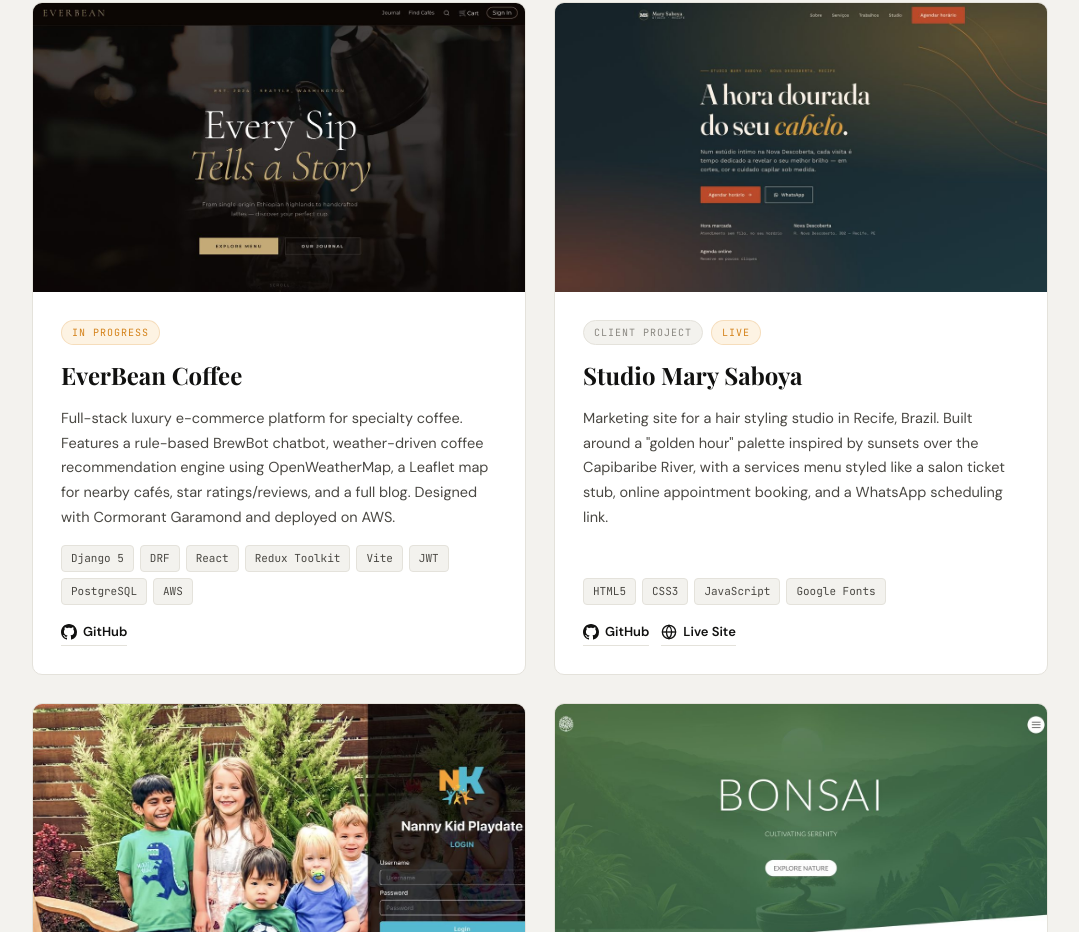
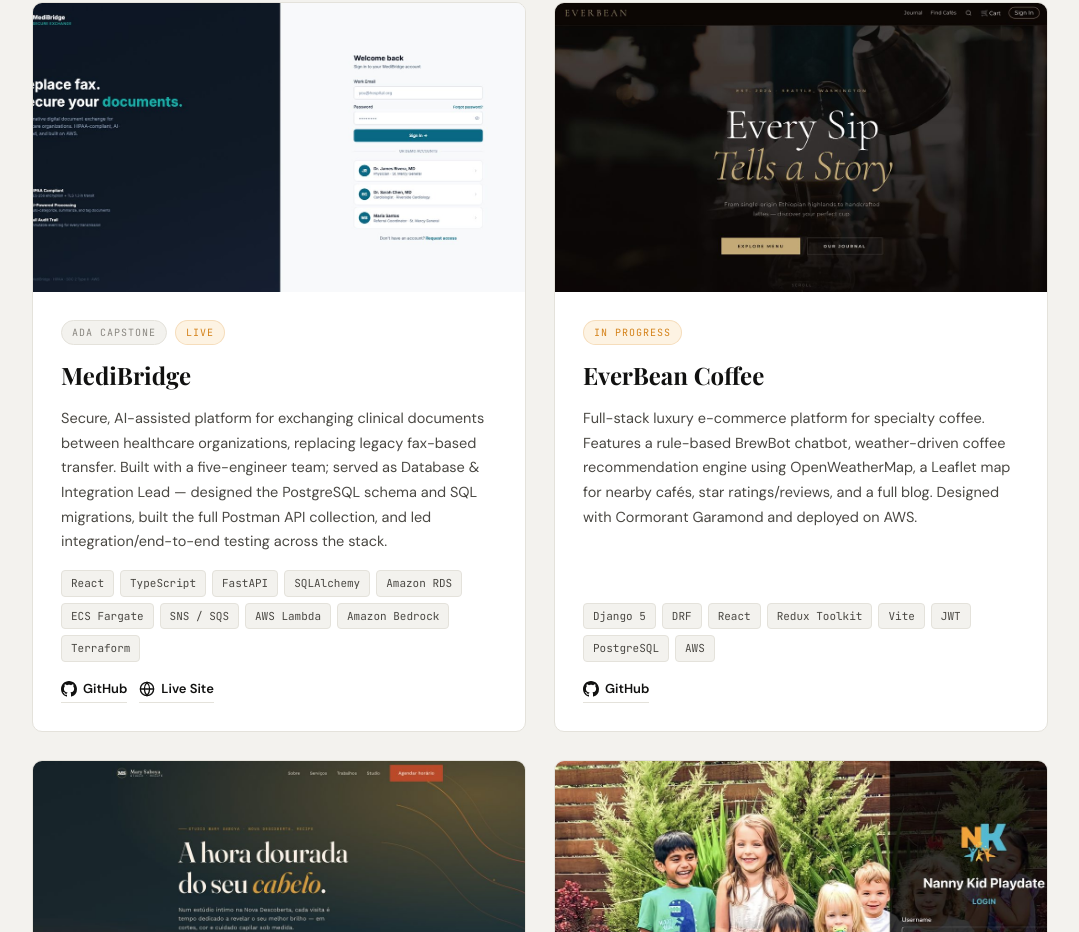
Before and after one commit to raissaglaucie/raissaglaucie.github.io, a plain HTML site: page index.html in a window 1280 px wide. Shown: the part 3498-4430 px from the top of the page, without its empty margins (100-1179 px from the left). Drawn offline with nearby package versions, Linux system fonts and the light colour scheme.

Commit message:
Add MediBridge project to portfolio and update resume

```diff
--- a/index.html
+++ b/index.html
@@ -209,6 +209,42 @@
       <div class="section-eyebrow">Projects</div>
       <h2 class="section-heading">Things I've Built</h2>
       <div class="projects-grid">
+
+        <div class="project-card reveal">
+          <div class="project-media">
+            <div class="project-slider">
+              <div class="slide"><img src="assets/images/projects/medibridge.jpg" alt="MediBridge — secure sign in screen" loading="lazy"></div>
+            </div>
+            <button class="slide-prev" aria-label="Previous image">‹</button>
+            <button class="slide-next" aria-label="Next image">›</button>
+            <div class="slide-dots"></div>
+          </div>
+          <div class="project-body">
+            <div class="project-tag-row">
+              <span class="project-tag tag-capstone">Ada Capstone</span>
+              <span class="project-tag tag-live">Live</span>
+            </div>
+            <h3 class="project-title">MediBridge</h3>
+            <p class="project-desc">
+              Secure, AI-assisted platform for exchanging clinical documents between healthcare organizations, replacing legacy fax-based transfer. Built with a five-engineer team; served as Database &amp; Integration Lead — designed the PostgreSQL schema and SQL migrations, built the full Postman API collection, and led integration/end-to-end testing across the stack.
+            </p>
+            <div class="project-stack">
+              <span>React</span><span>TypeScript</span><span>FastAPI</span><span>SQLAlchemy</span>
+              <span>Amazon RDS</span><span>ECS Fargate</span><span>SNS / SQS</span><span>AWS Lambda</span>
+              <span>Amazon Bedrock</span><span>Terraform</span>
+            </div>
+            <div class="project-links">
+              <a href="https://github.com/MediBridge-App/MediBridge" target="_blank" rel="noopener" class="project-link">
+                <svg width="16" height="16" viewBox="0 0 24 24" fill="currentColor"><path d="M12 0C5.37 0 0 5.37 0 12c0 5.31 3.435 9.795 8.205 11.385.6.105.825-.255.825-.57 0-.285-.015-1.23-.015-2.235-3.015.555-3.795-.735-4.035-1.41-.135-.345-.72-1.41-1.23-1.695-.42-.225-1.02-.78-.015-.795.945-.015 1.62.87 1.845 1.23 1.08 1.815 2.805 1.305 3.495.99.105-.78.42-1.305.765-1.605-2.67-.3-5.46-1.335-5.46-5.925 0-1.305.465-2.385 1.23-3.225-.12-.3-.54-1.53.12-3.18 0 0 1.005-.315 3.3 1.23.96-.27 1.98-.405 3-.405s2.04.135 3 .405c2.295-1.56 3.3-1.23 3.3-1.23.66 1.65.24 2.88.12 3.18.765.84 1.23 1.905 1.23 3.225 0 4.605-2.805 5.625-5.475 5.925.435.375.81 1.095.81 2.22 0 1.605-.015 2.895-.015 3.3 0 .315.225.69.825.57A12.02 12.02 0 0 0 24 12c0-6.63-5.37-12-12-12z"/></svg>
+                GitHub
+              </a>
+              <a href="https://app.medibridge.click/login" target="_blank" rel="noopener" class="project-link">
+                <svg width="16" height="16" viewBox="0 0 24 24" fill="none" stroke="currentColor" stroke-width="2"><circle cx="12" cy="12" r="10"/><line x1="2" y1="12" x2="22" y2="12"/><path d="M12 2a15.3 15.3 0 0 1 4 10 15.3 15.3 0 0 1-4 10 15.3 15.3 0 0 1-4-10 15.3 15.3 0 0 1 4-10z"/></svg>
+                Live Site
+              </a>
+            </div>
+          </div>
+        </div>
 
         <div class="project-card reveal">
           <div class="project-media">
```
Also changed, not shown: assets/images/projects/medibridge.jpg (added), 1 other file.
